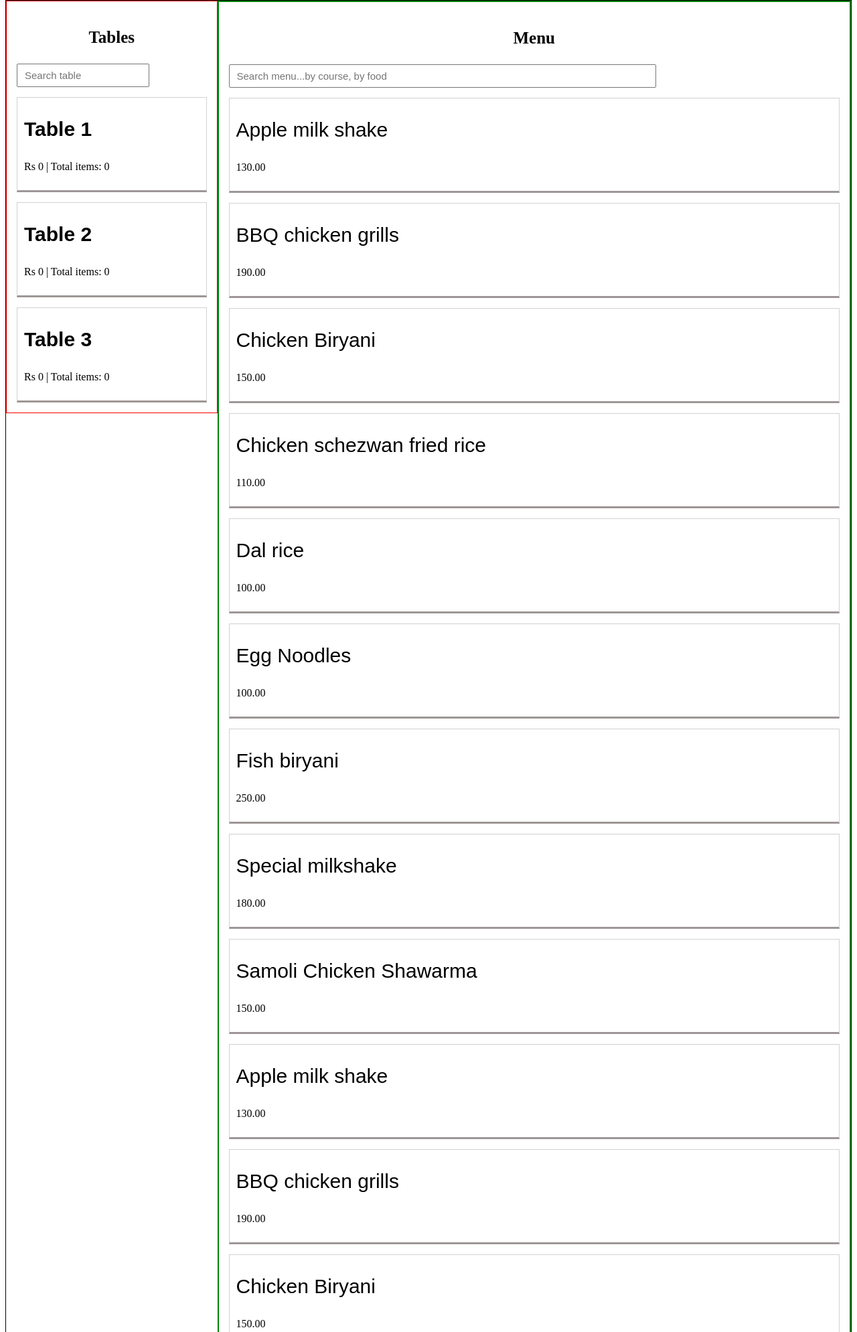
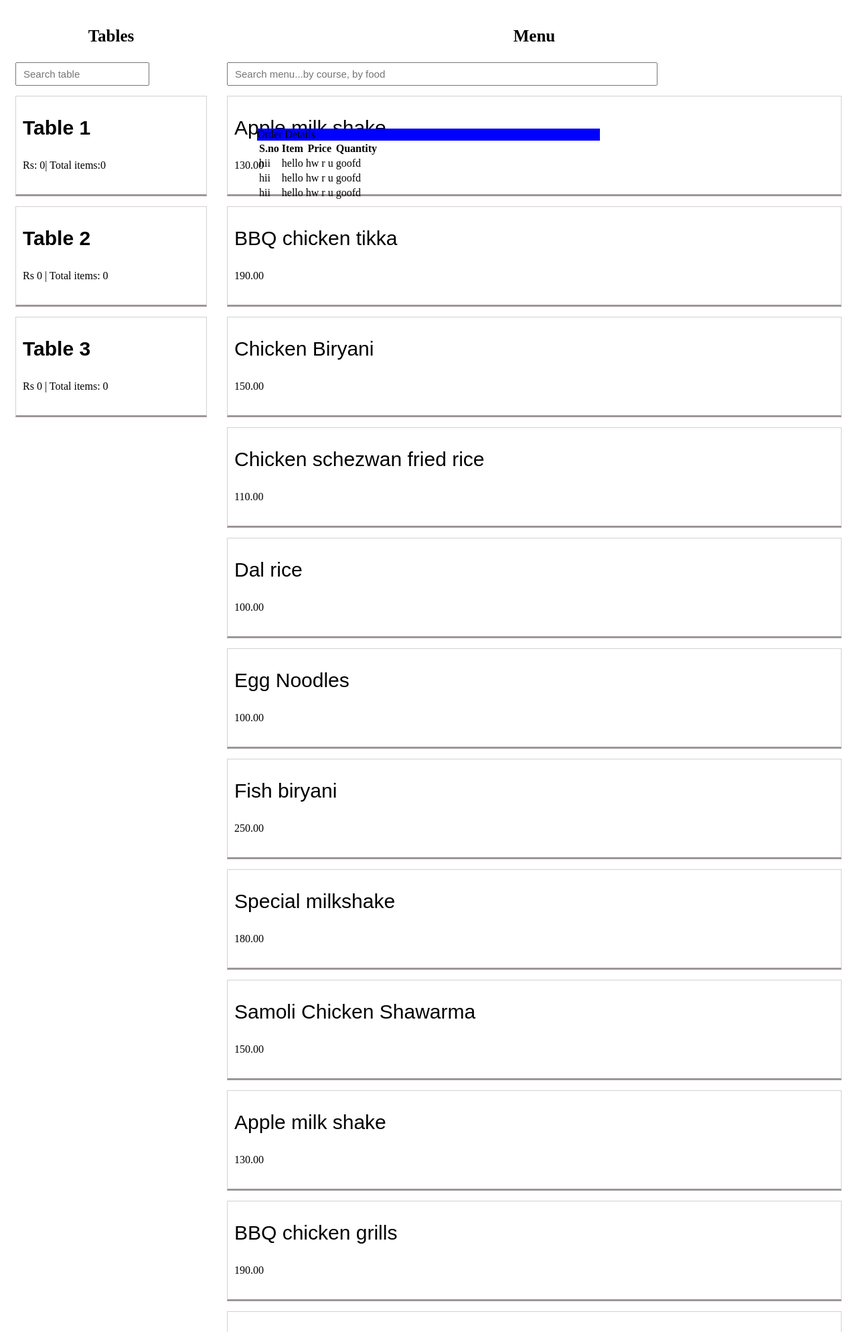
Before and after one commit to ChandraKaranK/html-javascript, a plain HTML site: page javascript/RestaurantAssignment/index.html in a window 1280 px wide. Shown: the part 8-1997 px from the top of the page at 67% size. Drawn offline with Linux system fonts and the light colour scheme.

Commit message:
Restaurant Assignment drag and drop implemented

```diff
--- a/javascript/RestaurantAssignment/index.html
+++ b/javascript/RestaurantAssignment/index.html
@@ -7,86 +7,129 @@
     <body>
         <div id="tables">
             <h3 style="text-align: center;font-size: 25px">Tables</h3>
-            <input type="text" id="searchtable" placeholder="Search table" >
-            <div class="table">
-                <p class="tablename"><b>Table 1</b></p>
-                <p class="items">Rs 0 | Total items: 0</p>
-            </div>
-            <div class="table">
-                <p class="tablename"><b>Table 2</b></p>
-                <p class="items">Rs 0 | Total items: 0</p>
-            </div>
-            <div class="table">
-                <p class="tablename"><b>Table 3</b></p>
-                <p class="items">Rs 0 | Total items: 0</p>
+            <input type="text" id="searchtable" placeholder="Search table" onkeyup="searchTable()" >
+            <div id="tablelist">
+                <div class="table" id="table1" ondrop="drop(event)" ondragover="allowDrop(event)" onclick="displayCart(this)">
+                    <p class="tablename"><b>Table 1</b></p>
+                    <p class="items">Rs: <span id="bill1"></span>| Total items:<span id="items1"></span></p>
+                </div>
+                <div class="table" id="table2" ondrop="drop(event)" ondragover="allowDrop(event)">
+                    <p class="tablename"><b>Table 2</b></p>
+                    <p class="items">Rs <span id="bill2"></span> | Total items: <span id="items2"></span></p>
+                </div>
+                <div class="table" id="table3" ondrop="drop(event)" ondragover="allowDrop(event)">
+                    <p class="tablename"><b>Table 3</b></p>
+                    <p class="items">Rs <span id="bill3"></span> | Total items: <span id="items3"></span></p>
+                </div>
             </div>
         </div>
         <div id="menu">
             <h3 style="text-align: center;font-size: 25px">Menu</h3>
-            <input type="text" id="searchmenu" placeholder="Search menu...by course, by food" >
+            <input type="text" id="searchmenu" placeholder="Search menu...by course, by food" onkeyup="searchMenu()" >
 
             <div id="menulist">
-                <div class="item">
+                <div class="item" id="id1" draggable="true" ondragstart="drag(event)">
                     <p class="itemname">Apple milk shake</p>
                     <p>130.00</p>
                 </div>
-                <div class="item">
+                <div class="item" id="id2" draggable="true" ondragstart="drag(event)">
+                    <p class="itemname">BBQ chicken tikka</p>
+                    <p>190.00</p>
+                </div>
+                <div class="item" id="id3" draggable="true" ondragstart="drag(event)">
+                    <p class="itemname">Chicken Biryani</p>
+                    <p>150.00</p>
+                </div>
+                <div class="item" id="id4" draggable="true" ondragstart="drag(event)">
+                    <p class="itemname">Chicken schezwan fried rice</p>
+                    <p>110.00</p>
+                </div>
+                <div class="item" id="id5" draggable="true" ondragstart="drag(event)">
+                    <p class="itemname">Dal rice</p>
+                    <p>100.00</p>
+                </div>
+                <div class="item" id="id6" draggable="true" ondragstart="drag(event)">
+                    <p class="itemname">Egg Noodles</p>
+                    <p>100.00</p>
+                </div>
+                <div class="item" id="id7" draggable="true" ondragstart="drag(event)">
+                    <p class="itemname">Fish biryani</p>
+                    <p>250.00</p>
+                </div>
+                <div class="item" id="id8" draggable="true" ondragstart="drag(event)">
+                    <p class="itemname">Special milkshake</p>
+                    <p>180.00</p>
+                </div>
+                <div class="item" id="id9" draggable="true" ondragstart="drag(event)">
+                    <p class="itemname">Samoli Chicken Shawarma</p>
+                    <p>150.00</p>
+                </div>
+                <div class="item" id="id10" draggable="true" ondragstart="drag(event)">
+                    <p class="itemname">Apple milk shake</p>
+                    <p>130.00</p>
+                </div>
+                <div class="item" id="id11" draggable="true" ondragstart="drag(event)">
                     <p class="itemname">BBQ chicken grills</p>
                     <p>190.00</p>
                 </div>
-                <div class="item">
-                    <p class="itemname">Chicken Biryani</p>
+                <div class="item" id="id12" draggable="true" ondragstart="drag(event)">
+                    <p class="itemname" >Chicken Biryani</p>
                     <p>150.00</p>
                 </div>
-                <div class="item">
-                    <p class="itemname">Chicken schezwan fried rice</p>
+                <div class="item" id="id13" draggable="true" ondragstart="drag(event)">
+                    <p class="itemname">Chicken schezwan fried ricde</p>
                     <p>110.00</p>
                 </div>
-                <div class="item">
+                <div class="item" id="id14" draggable="true" ondragstart="drag(event)">
                     <p class="itemname">Dal rice</p>
                     <p>100.00</p>
                 </div>
-                <div class="item">
-                    <p class="itemname">Egg Noodles</p>
-                    <p>100.00</p>
-                </div>
-                <div class="item">
-                    <p class="itemname">Fish biryani</p>
-                    <p>250.00</p>
-                </div>
-                <div class="item">
-                    <p class="itemname">Special milkshake</p>
-                    <p>180.00</p>
-                </div>
-                <div class="item">
-                    <p class="itemname">Samoli Chicken Shawarma</p>
-                    <p>150.00</p>
-                </div>
-                <div class="item">
-                    <p class="itemname">Apple milk shake</p>
-                    <p>130.00</p>
-                </div>
-                <div class="item">
-                    <p class="itemname">BBQ chicken grills</p>
-                    <p>190.00</p>
-                </div>
-                <div class="item">
-                    <p class="itemname">Chicken Biryani</p>
-                    <p>150.00</p>
-                </div>
-                <div class="item">
-                    <p class="itemname">Chicken schezwan fried ricde</p>
-                    <p>110.00</p>
-                </div>
-                <div class="item">
-                    <p class="itemname">Dal rice</p>
-                    <p>100.00</p>
-                </div>
-                <div class="item">
+                <div class="item" id="id15" draggable="true" ondragstart="drag(event)">
                     <p class="itemname">Egg Noodles</p>
                     <p>100.00</p>
                 </div>
             </div>
         </div>
+
+
+        <div id="cartTable">
+            <div id="heading" style="background-color:blue;">Order Details</div>
+            <div id="details">
+                <table>
+                    <tr>
+                        <th>S.no</th>
+                        <th>Item</th>
+                        <th>Price</th>
+                        <th>Quantity</th>
+                    </tr>
+                    <tr>
+                        <td>hii</td>
+                        <td>hello</td>
+                        <td>hw r u</td>
+                        <td>goofd</td>
+
+                    </tr>
+                    <tr>
+                        <td>hii</td>
+                        <td>hello</td>
+                        <td>hw r u</td>
+                        <td>goofd</td>
+
+                    </tr>
+                    <tr>
+                        <td>hii</td>
+                        <td>hello</td>
+                        <td>hw r u</td>
+                        <td>goofd</td>
+
+                    </tr>
+
+
+
+                </table>
+            </div>
+        </div>
+
+        <script src="restaurant.js"></script>
     </body>
 </html>
--- a/javascript/RestaurantAssignment/restaurant.js
+++ b/javascript/RestaurantAssignment/restaurant.js
@@ -0,0 +1,184 @@
+class FoodItem{
+    constructor(name,price,id)
+    {
+        this.price=price;
+        this.name = name;
+        this.id=id;
+    }
+}
+
+
+class Table{
+    constructor(name,bill,totalItems,id)
+    {
+        this.name=name;
+        this.bill=bill;
+        this.totalItems=totalItems;
+        this.id=id;
+    }
+}
+
+
+
+let tableslist={
+    1:[],
+    2:[],
+    3:[],
+};
+
+let prices={
+    1:0,
+    2:0,
+    3:0
+};
+
+let totalItems={
+    1:0,
+    2:0,
+    3:0
+};
+
+const items = [];
+items.push(new FoodItem("Apple milk shake",130.00,"id1"));
+items.push(new FoodItem("BBQ chicken tikka",190.00,"id2"));
+items.push(new FoodItem("Chicken Biryani",150.00,"id3"));
+items.push(new FoodItem("Chicken schezwan fried rice",110.00,"id4"));
+items.push(new FoodItem("Dal rice",100.00,"id5"));
+items.push(new FoodItem("Egg Noodles",100.00,"id6"));
+items.push(new FoodItem("Fish biryani",150.00,"id7"));
+items.push(new FoodItem("Special milkshake",180.00,"id8"));
+items.push(new FoodItem("Samoli Chicken Shawarma",170.00,"id9"));
+items.push(new FoodItem("Special Chicken soup",120.00,"id9"));
+items.push(new FoodItem("Veg manchuria",90.00,"id10"));
+
+const tables = [];
+tables.push(new Table("Table 1",0,0,"table1"));
+tables.push(new Table("Table 2",0,0,"table2"));
+tables.push(new Table("Table 3",0,0,"table3"));
+
+
+let menu = document.getElementById("menulist");
+let tablemenu = document.getElementById("tablelist");
+
+document.getElementById("bill1").innerHTML = prices[1];
+document.getElementById("bill2").innerHTML = prices[2];
+document.getElementById("bill3").innerHTML = prices[3];
+document.getElementById("items1").innerHTML = totalItems[1];
+document.getElementById("items2").innerHTML = totalItems[2];
+document.getElementById("items3").innerHTML = totalItems[3];
+
+
+function searchMenu()
+{
+    let result = [];
+    var html = "";
+    let entry = document.getElementById("searchmenu").value;
+    items.forEach(item => {
+       if((item.name.toUpperCase()).indexOf(entry.toUpperCase())>=0)
+            html=html+"<div class='item' id="+item.id+ " draggable='true' ondragstart='drag(event)'><p class='itemname'>"+item.name+"</p><p>"+item.price+"</p></div>";
+    });
+    menu.innerHTML=html;
+
+}
+
+function searchTable()
+{
+    let html = "";
+    let entry = document.getElementById("searchtable").value;
+    tables.forEach(table=> {
+        let input = entry.toUpperCase();
+        let tableName = (table.name).toUpperCase();
+
+    //    if(tableName.indexOf(input)>=0){
+    //         let tableIndex = table.id.charAt((table.id).length-1);
+    //         console.log("index is "+tableIndex);
+    //         let index = Number.parseInt(tableIndex);
+    //         html=html+`<div class="table" id="`+table.id+`"ondrop="drop(event)" ondragover="allowDrop(event)>
+    //                  <p class="tablename"><b>`+table.name+`</b></p>
+    //                  <p class="items">Rs:`+ prices[index] +`| Total items: `+totalItems[index]+`</p>
+    //                  </div>`;}
+
+    // });
+    //tablemenu.innerHTML=html;
+
+
+        if(tableName.indexOf(input)>=0)
+        {
+            let element = document.getElementById(table.id);
+            element.style.visibility = "visible";
+        }
+        else
+        {
+            let element = document.getElementById(table.id);
+            element.style.visibility = "hidden";
+        }
+
+    });
+}
+
+
+function allowDrop(event)
+{
+event.preventDefault();
+}
+
+function drag(event)
+{
+    event.dataTransfer.setData("text",event.target.id);
+}
+
+function drop(event)
+{
+    event.preventDefault();
+    let data = event.dataTransfer.getData("text");
+    let element = document.getElementById(data);
+    let itemDiv = element.getElementsByTagName("p");
+    let name = itemDiv[0].innerHTML;
+    let price = Number(itemDiv[1].innerHTML);
+
+    let tableId = event.target.id;
+    console.log(tableId);
+    let index = tableId.charAt(tableId.length-1);
+    console.log(index);
+    console.log("hiii");
+    let i =Number.parseInt(index);
+    tableslist[i].push({name,price});
+    console.log(tableslist);
+
+   addToTable(tableId,price,i);
+
+}
+
+
+function addToTable(tableId,price,i)
+{
+    let table = document.getElementById(tableId);
+    let tableItems = table.getElementsByClassName("items");
+    console.log(tableItems);
+    let html ="";
+    let newBill = price + prices[i];
+    let totalitems = totalItems[i]+1;
+    prices[i] = newBill;
+    totalItems[i] = totalitems;
+    html=html+`Rs: `+newBill+ ` | Total items: `+totalitems+`</p>`;
+    table.lastElementChild.innerHTML = html; ;
+
+}
+
+function displayCart(element)
+{
+    let tableId = element.id;
+    let index = Number.parseInt(tableId.charAt(tableId.length-1));
+    let bill = prices[index];
+    let numberOfItems = totalItems[index];
+    console.log(bill,numberOfItems);
+    let table = tableslist[index];
+    // console.log(table[0].name,table[0].price);
+    // console.log(table[1].name,table[1].price);
+    for(let i=0;i<table.length;i++)
+    {
+        const item = table[i];
+        console.log(item.name,item.price);
+    }
+
+}
--- a/javascript/RestaurantAssignment/style.css
+++ b/javascript/RestaurantAssignment/style.css
@@ -6,25 +6,24 @@
     width:25%;
     height:100%;
     float:left;
-    border: 1px solid red;
+
     padding:15px;
 }
 
 #menu{
     margin-left:25%;
-    border:2px solid green;
+
     height:100%;
     padding:15px;
 }
 
 body{
-    border:1px solid black;
     height:100%;
 }
 
 
 div.table,div.item{
-    height:15%;
+    height:150px;
     border:1px solid rgb(211, 208, 208);
     border-bottom: 3px solid rgb(158, 150, 150);
     margin-top:15px;
@@ -48,3 +47,12 @@ p.tablename,p.itemname{
     padding:10px;
     width:70%;
 }
+
+#cartTable{
+    position:absolute;
+    z-index:2;
+    width:40%;
+    left:30%;
+    top:25%;
+    height:500px;
+}
```
